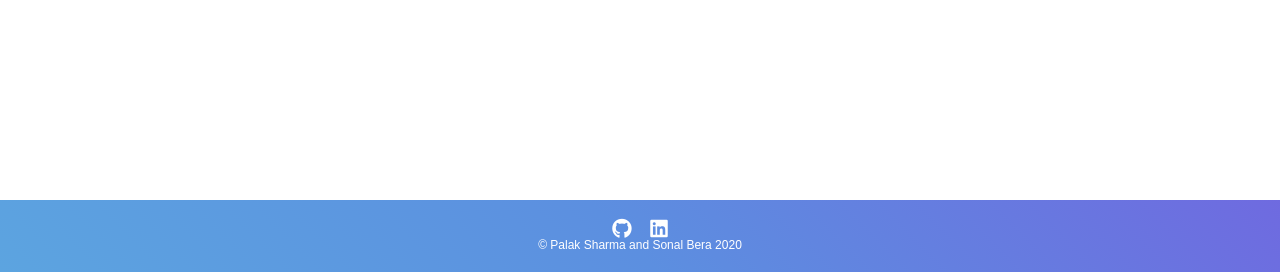
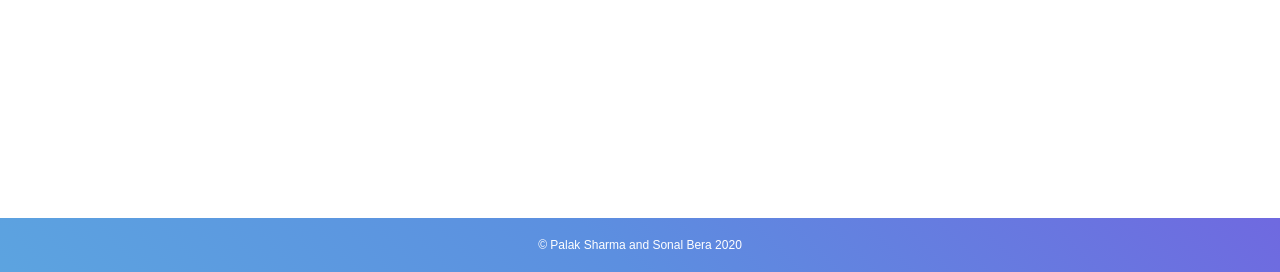
Before and after one commit to developer22-university/spam-email-classifier, a Flask app: page / in a window 1280 px wide. Shown: the part 528-800 px from the top of the page. Run offline with Flask 2, Linux system fonts and the light colour scheme; parts of the project's set-up code (start-up, migrations or seed data) failed here and were passed over; some libraries are stand-ins or nearby versions.

Commit message:
Update home.html

```diff
--- a/templates/home.html
+++ b/templates/home.html
@@ -30,10 +30,6 @@
 
         <!-- Footer -->
        <div class='footer'>
-           <div class="contact">
-               <a target="_blank" href="https://github.com/divyansh1195"><i class="fab fa-github fa-lg contact-icon"></i></a>
-               <a target="_blank" href="linkedin.com/in/divyansh-mathur-229190155/"><i class="fab fa-linkedin fa-lg contact-icon"></i></a>
-           </div>
            <p class='footer-description'>© Palak Sharma and Sonal Bera 2020</p>
        </div>
 
```
